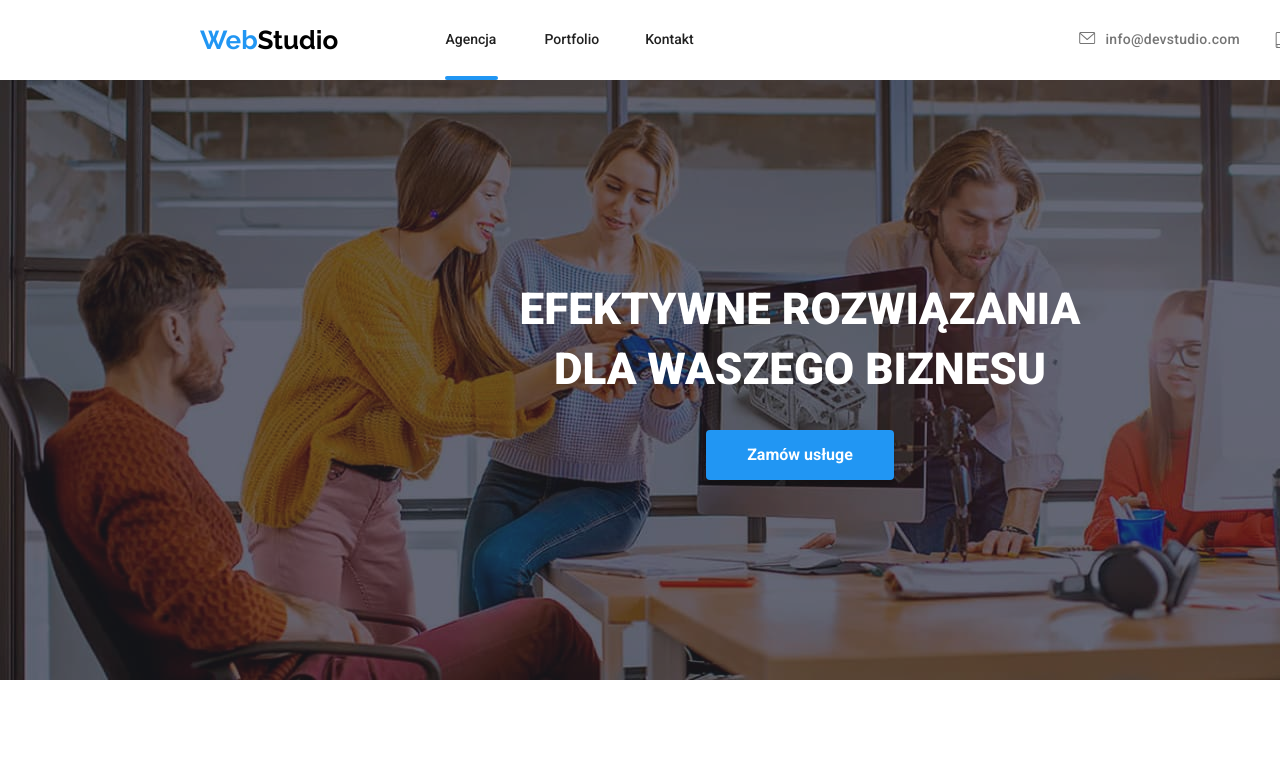
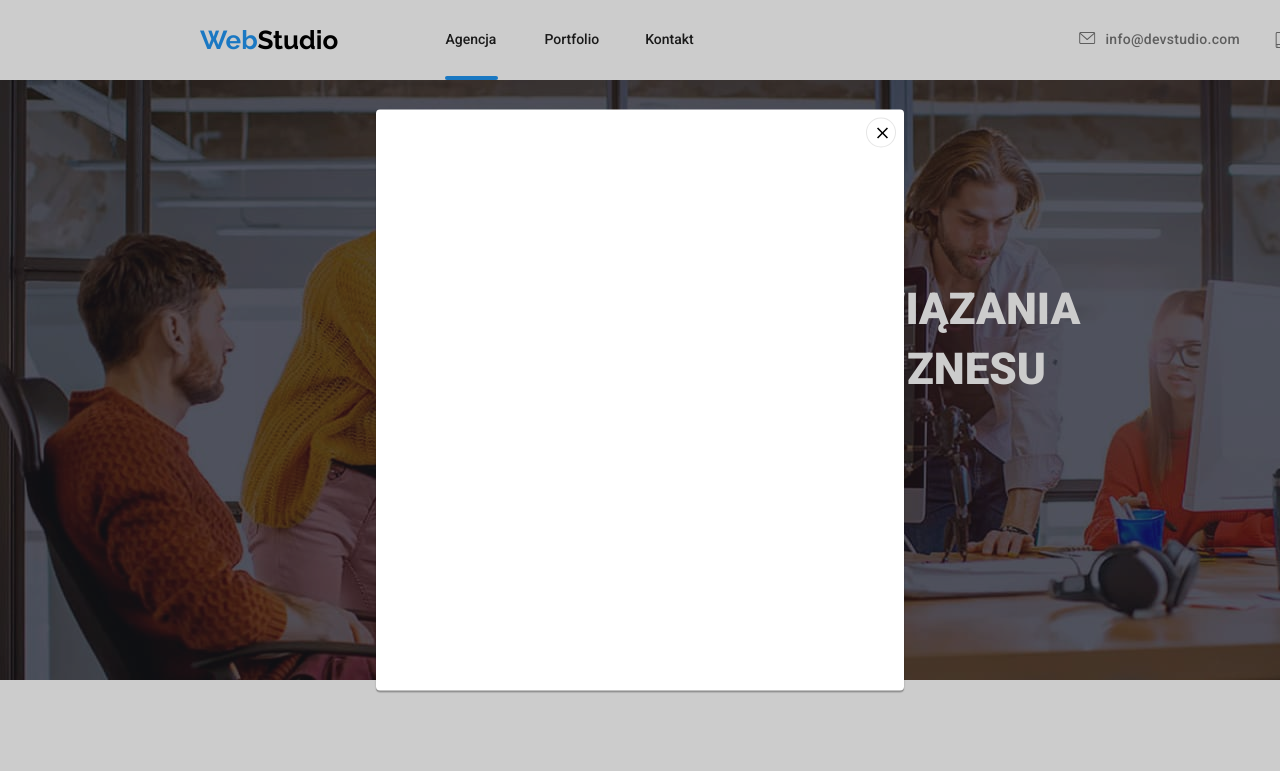
Before and after one commit to MagdalenaPezacka/goit-markup-hw-05, a plain HTML site: page index.html in a window 1280 px wide. Both pictures are taken after a click on the button "Zamów usługe". Shown: the top 771 px of the page. Drawn offline with Linux system fonts and the light colour scheme.

Commit message:
almostdone

```diff
--- a/css/styles.css
+++ b/css/styles.css
@@ -272,7 +272,6 @@ header {
   position: relative;
   margin: 0;
   top: 0;
-  letf: 0;
   overflow: hidden;
 }
 .wedo > .label {
@@ -626,3 +625,44 @@ footer {
 .footer-social-icons:focus > .footer-socialmedia {
   fill: var(--total-white);
 }
+
+/*okno modalne*/
+.backdrop {
+  position: fixed;
+  top: 0;
+  left: 0;
+  width: 100%;
+  height: 100%;
+  background: rgba(0, 0, 0, 0.2);
+}
+.modal {
+  position: absolute;
+  top: 50%;
+  left: 50%;
+  width: 528px;
+  min-height: 581px;
+  transform: translate(-50%, -50%);
+  background: var(--total-white);
+  box-shadow: 0px 1px 3px rgba(0, 0, 0, 0.12), 0px 1px 1px rgba(0, 0, 0, 0.14),
+    0px 2px 1px rgba(0, 0, 0, 0.2);
+  border-radius: 4px;
+}
+.close-btn {
+  position: absolute;
+  display: block;
+  top: 8px;
+  right: 8px;
+  width: 30px;
+  height: 30px;
+  padding: 6px;
+  align-content: center;
+  background-color: var(--total-white);
+  border: 1px solid rgba(0, 0, 0, 0.1);
+  border-radius: 50%;
+  cursor: pointer;
+}
+.is-hidden {
+  opacity: 0;
+  visibility: hidden;
+  pointer-events: none;
+}
--- a/index.html
+++ b/index.html
@@ -52,7 +52,7 @@
           EFEKTYWNE ROZWIĄZANIA <br />
           DLA WASZEGO BIZNESU
         </h1>
-        <button class="button-main" type="button">Zamów usługe</button></div>
+        <button class="button-main" type="button" data-modal-open>Zamów usługe</button></div>
       </section>
       <ul class="no-points articles">
         <li>
@@ -339,6 +339,11 @@
   </div>
 </div>
 </footer>
+<div class="backdrop is-hidden" data-modal>
+  <div class="modal">
+<button type="button" class="close-btn" data-modal-close><svg xmlns="http://www.w3.org/2000/svg" width="18" height="18" fill="none"><path fill="#000" d="M15 4.108 13.892 3 9.5 7.392 5.108 3 4 4.108 8.392 8.5 4 12.892 5.108 14 9.5 9.608 13.892 14 15 12.892 10.608 8.5 15 4.108Z"/></svg></button>
+  </div>
+</div>
 <script src="./js/modal.js"></script>
 </body>
 </html>
```
